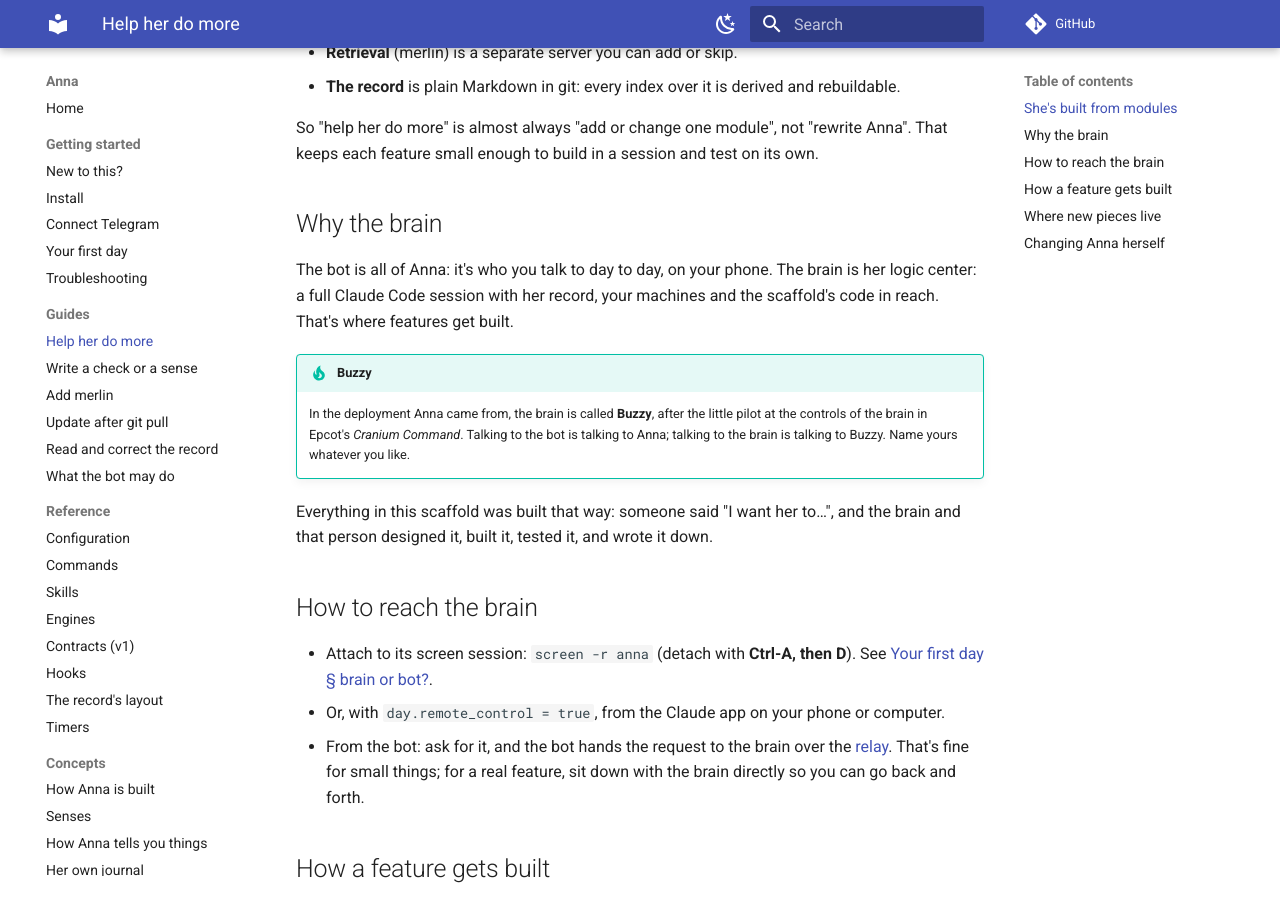
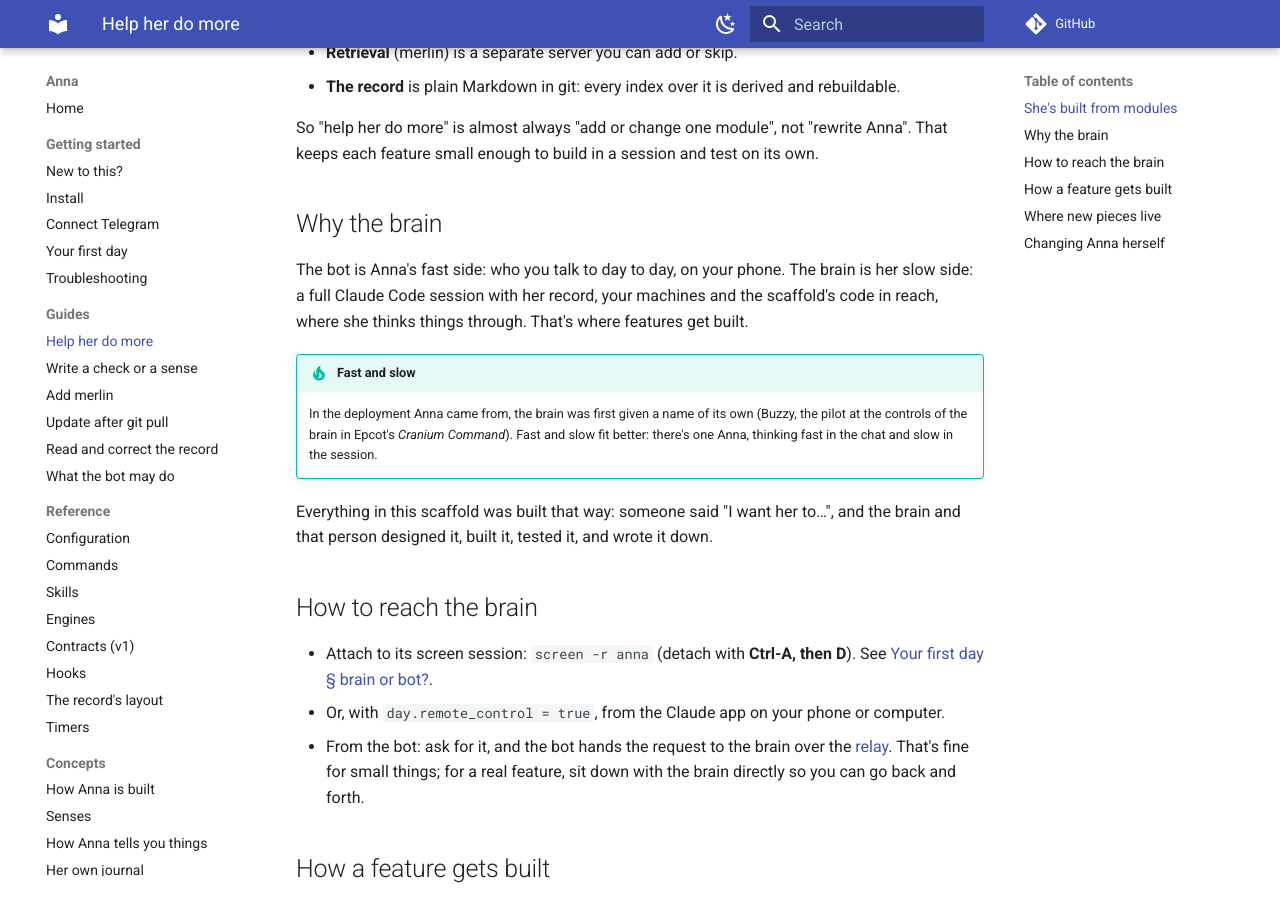
Before and after one commit to kaibae19/anna, an MkDocs documentation site: the page built from docs/guides/growing-anna.md, in a window 1280 px wide and 900 px high, scrolled down 509 px. Built offline with MkDocs 1.6.1 and Material for MkDocs 9.7.7, drawn with Linux system fonts in a browser that asks for light colours; comment, search, counter and statistics services are not loaded.

Commit message:
Fast and slow: one Anna, two modes
The bot is Anna's fast side (always there, conversational, her voice); the brain
session is her slow side (deliberate: checks the record, goes through the gate,
runs her systems, builds). Replaces the "module at the controls" wording and the
separate name for the brain in the home CLAUDE.md template and the docs.

Co-Authored-By: Claude Opus 5.5 <noreply@anthropic.com>

```diff
--- a/docs/guides/growing-anna.md
+++ b/docs/guides/growing-anna.md
@@ -25,13 +25,14 @@ enough to build in a session and test on its own.
 
 ## Why the brain
 
-The bot is all of Anna: it's who you talk to day to day, on your phone. The brain is her logic center: a full Claude
-Code session with her record, your machines and the scaffold's code in reach. That's where features get built.
+The bot is Anna's fast side: who you talk to day to day, on your phone. The brain is her slow side: a full Claude
+Code session with her record, your machines and the scaffold's code in reach, where she thinks things through. That's
+where features get built.
 
-!!! tip "Buzzy"
-    In the deployment Anna came from, the brain is called **Buzzy**, after the little pilot at the controls of the brain
-    in Epcot's *Cranium Command*. Talking to the bot is talking to Anna; talking to the brain is talking to Buzzy.
-    Name yours whatever you like.
+!!! tip "Fast and slow"
+    In the deployment Anna came from, the brain was first given a name of its own (Buzzy, the pilot at the controls of
+    the brain in Epcot's *Cranium Command*). Fast and slow fit better: there's one Anna, thinking fast in the chat and slow in
+    the session.
 
 Everything in this scaffold was built that way: someone said "I want her to…", and the brain and that person designed
 it, built it, tested it, and wrote it down.
```
Also changed, not shown: docs/concepts/architecture.md (+5 -3 lines), docs/concepts/philosophy/README.md (+1 -1 lines), docs/concepts/philosophy/ethics.md (+4 -5 lines), docs/index.md (+1 -1 lines), 1 other file.
